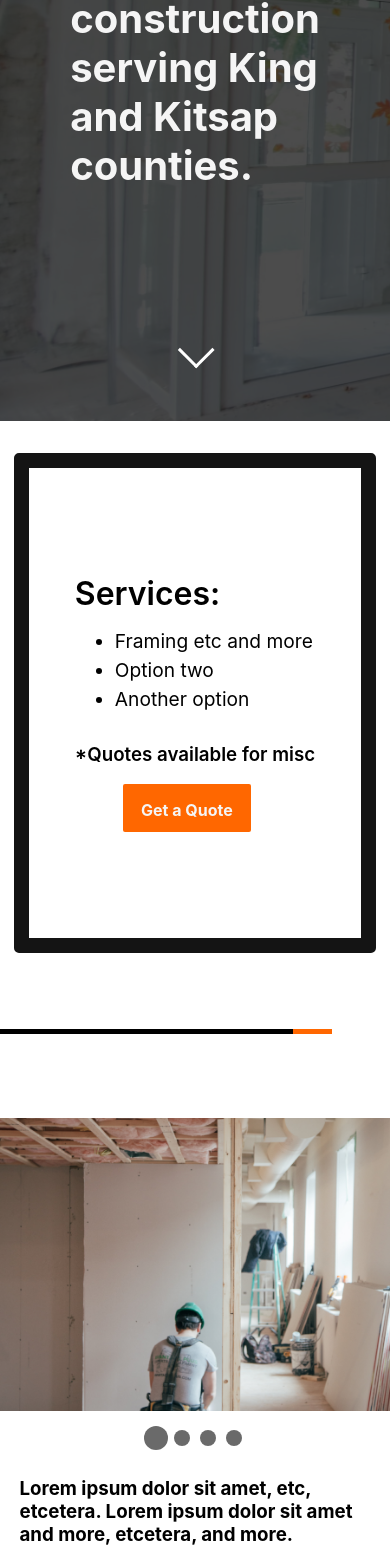
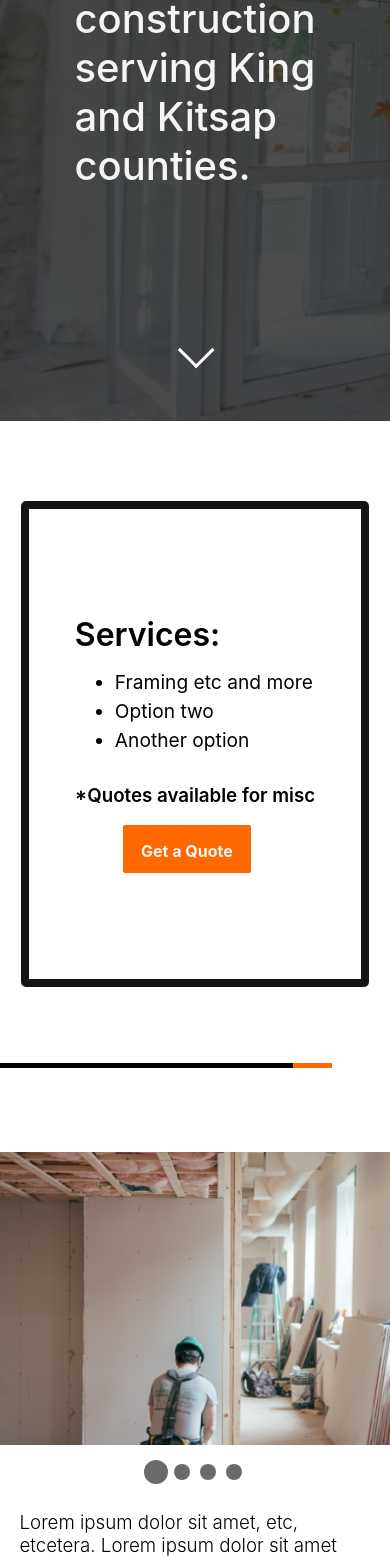
Before and after one commit to jacobtdp/hooks, a React (Create React App) app: page / in a window 390 px wide. Shown: the part 423-1982 px from the top of the page. Built offline with nearby package versions, Linux system fonts and the light colour scheme.

Commit message:
carousel and services font weights

```diff
--- a/src/components/carousel/Carousel.css
+++ b/src/components/carousel/Carousel.css
@@ -37,6 +37,9 @@
     .carousel-description {
         width: 90vw;
         padding: 3rem 0;
+    }
+    .carousel-description > h3 {
+        font-weight: 300;
     }
 
 
--- a/src/components/hero/Hero.css
+++ b/src/components/hero/Hero.css
@@ -44,6 +44,9 @@
     .hero-overlay:hover {
         width: 100vw;
     }
+    .hero-text {
+        font-weight: 500;
+    }
 
     .arrow {
         border: solid rgb(255, 255, 255);
--- a/src/components/services/Services.css
+++ b/src/components/services/Services.css
@@ -58,9 +58,9 @@
         align-items: center;
         justify-content: center;
 
-        border: 15px solid rgb(20, 20, 20);
+        border: 0.5rem solid rgb(20, 20, 20);
         border-radius: 5px;
-        margin-top: 2rem;
+        margin-top: 5rem;
     } .services-content {
         padding: 0;
     }
```
Also changed, not shown: 27 other files (tests, documents, lock files or other folders).
